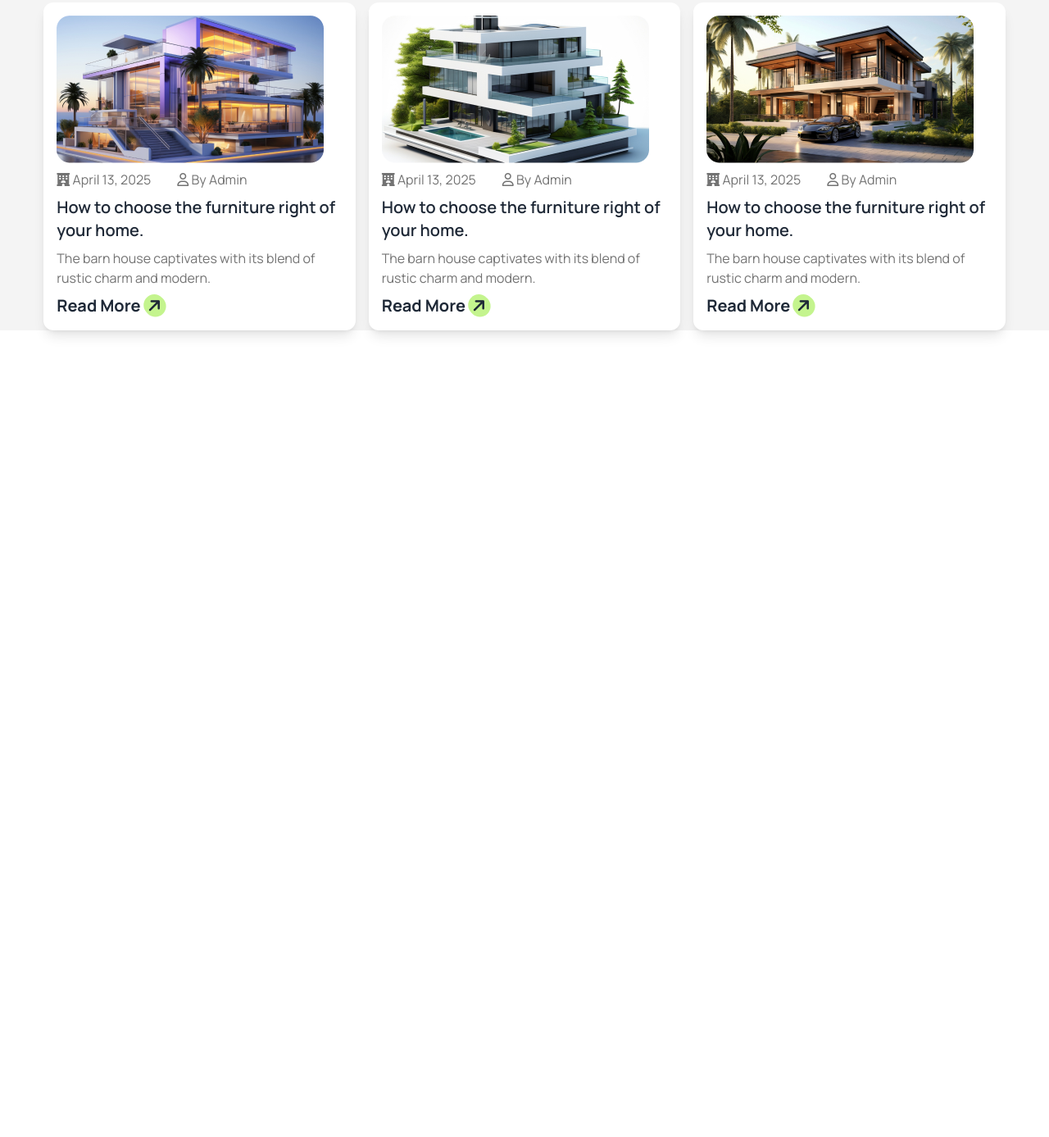
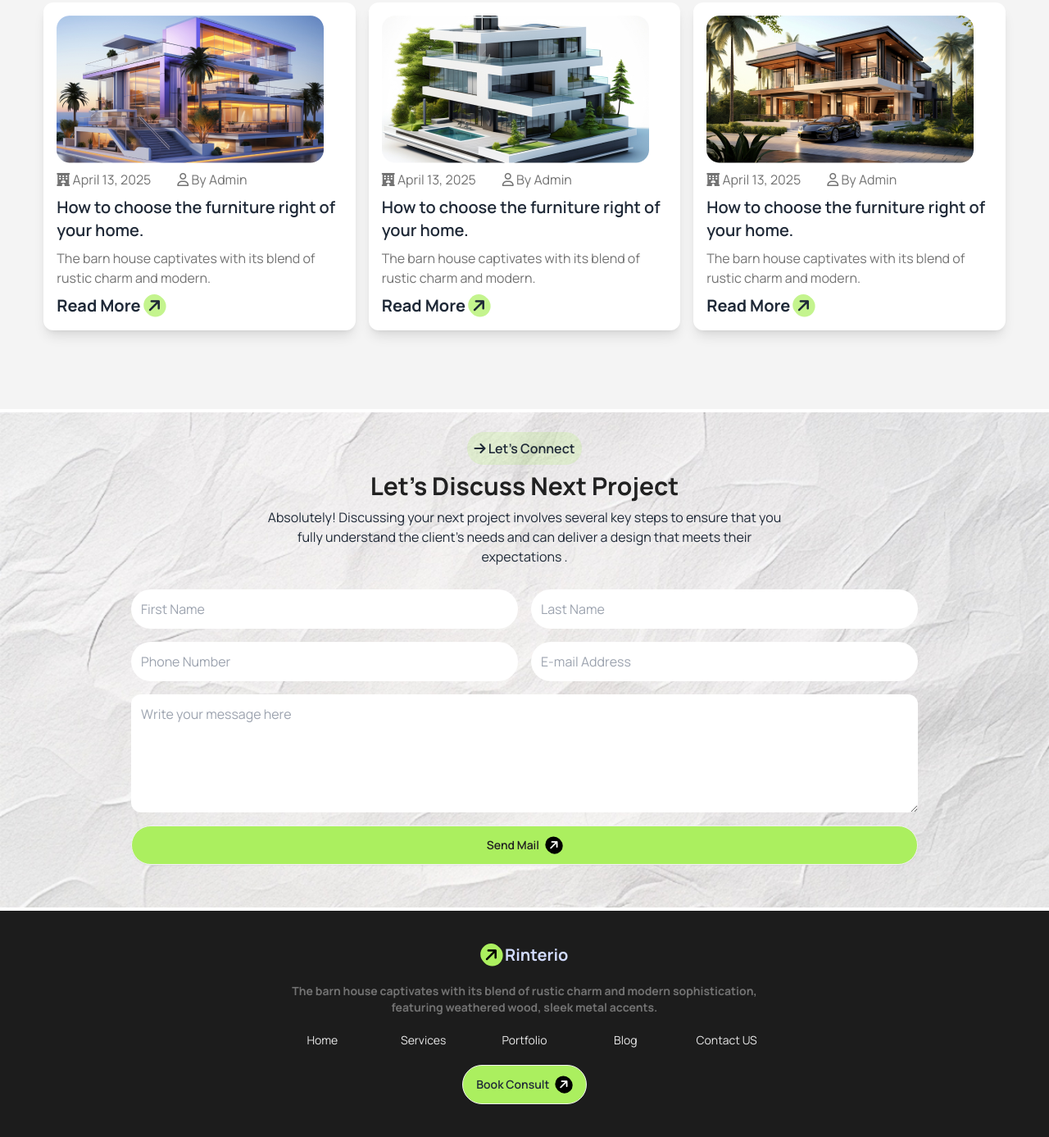
Before and after one commit to Johiru-islam/B10-Assignment-03, a plain HTML site: page index.html in a window 1280 px wide. Shown: the part 3783-5170 px from the top of the page at 82% size. Before the commit the page ends 4282 px from the top, so only its background shows below. Drawn offline with nearby package versions, Linux system fonts and the light colour scheme.

Commit message:
footer section complite

```diff
--- a/index.html
+++ b/index.html
@@ -355,6 +355,51 @@
 
     </div>
    </section>
+   <!-- discuss our next project -->
+   <section class="discuss py-6 border-t-4 border-white">
+    <div class="w-9/12 mx-auto">
+      <div class="text-center w-11/12 lg:w-8/12 lg:mx-auto space-y-2">
+        <button class="bg-[#ABEF5F33] p-2 rounded-full font-semibold"><i class="fa-solid fa-arrow-right"></i> Let’s Connect</button>
+        <h3 class="text-3xl font-bold text-[#212121]"> Let’s Discuss Next Project</h3>
+        <p>
+          Absolutely! Discussing your next project involves several key steps to ensure that you fully understand the client's needs and can deliver a design that meets their expectations .</p>
+      </div>
+
+      <div class="grid grid-cols-1 md:grid-cols-2 gap-4 my-7">
+        <input type="text" placeholder="First Name" class="p-3 rounded-full">
+        <input type="text" placeholder="Last Name" class="p-3 rounded-full">
+        <input type="text" placeholder="Phone Number" class="p-3 rounded-full">
+        <input type="text" placeholder="E-mail Address" class="p-3 rounded-full">
+        <textarea rows="5" name="" id="" placeholder="Write your message here" class="p-3 col-span-1 md:col-span-2 rounded-xl"></textarea>
+        <button class="btn bg-[#ABEF5F] text-[#212121] font-semibold col-span-1 md:col-span-2 rounded-full"> Send Mail <i class="fa-solid fa-arrow-right bg-black text-white -rotate-45 rounded-full p-1 "></i></button>
+      </div>
+
+    </div>
+  </section>
 
 
 </main>
+<!-- footer section -->
+<footer class="footer footer-center bg-[#1C1C1C] text-primary-content p-10 mt-1">
+  <div class="w-11/12 mx-auto">
+    <aside class="space-y-5">
+      <a class=" text-xl font-bold mt-2"><i class="fa-solid fa-arrow-right bg-[#ABEF5F] -rotate-45 rounded-full p-1 text-black"></i>  Rinterio</a>
+      <p class="font-bold md:w-2/3 mx-auto text-[#737373]">
+
+        The barn house captivates with its blend of rustic charm and modern sophistication, featuring weathered wood, sleek metal accents.
+      </p>
+      <div class="grid grid-cols-1 md:grid-cols-5 w-2/3 mx-auto gap-5 text-[#E9E9E9]">
+        <a href="#">Home</a>
+        <a href="#">Services</a>
+        <a href="#">Portfolio</a>
+        <a href="#">Blog</a>
+        <a href="#">Contact US</a>
+      </div>
+      <a class="btn bg-[#ABEF5F] rounded-full">Book Consult <i class="fa-solid fa-arrow-right -rotate-45 rounded-full p-1 bg-black text-white border-none outline-none"></i></a>
+    </aside>
+
+  </div>
+</footer>
+
+</body>
+</html>
```
